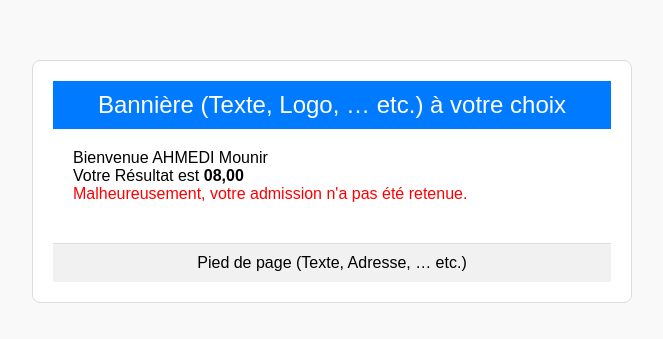
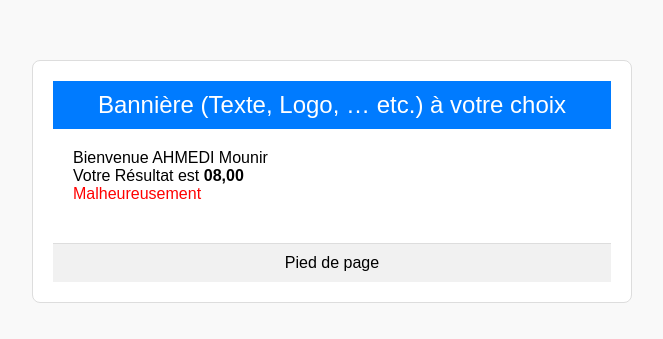
Before and after one commit to ettaouyl/Projet_Web, a plain HTML site: page final-result.html in a window 1280 px wide. Shown: the part 219-558 px from the top of the page, without its empty margins (308-971 px from the left). Drawn offline with Linux system fonts and the light colour scheme.

Commit message:
Update final-result.html

```diff
--- a/final-result.html
+++ b/final-result.html
@@ -12,9 +12,9 @@
     <main>
       <p>Bienvenue AHMEDI Mounir</p>
       <p>Votre Résultat est <strong>08,00</strong></p>
-      <p style="color:red;">Malheureusement, votre admission n'a pas été retenue.</p>
+      <p style="color:red;">Malheureusement</p>
     </main>
-    <footer>Pied de page (Texte, Adresse, … etc.)</footer>
+    <footer>Pied de page </footer>
   </div>
 </body>
 </html>
```
